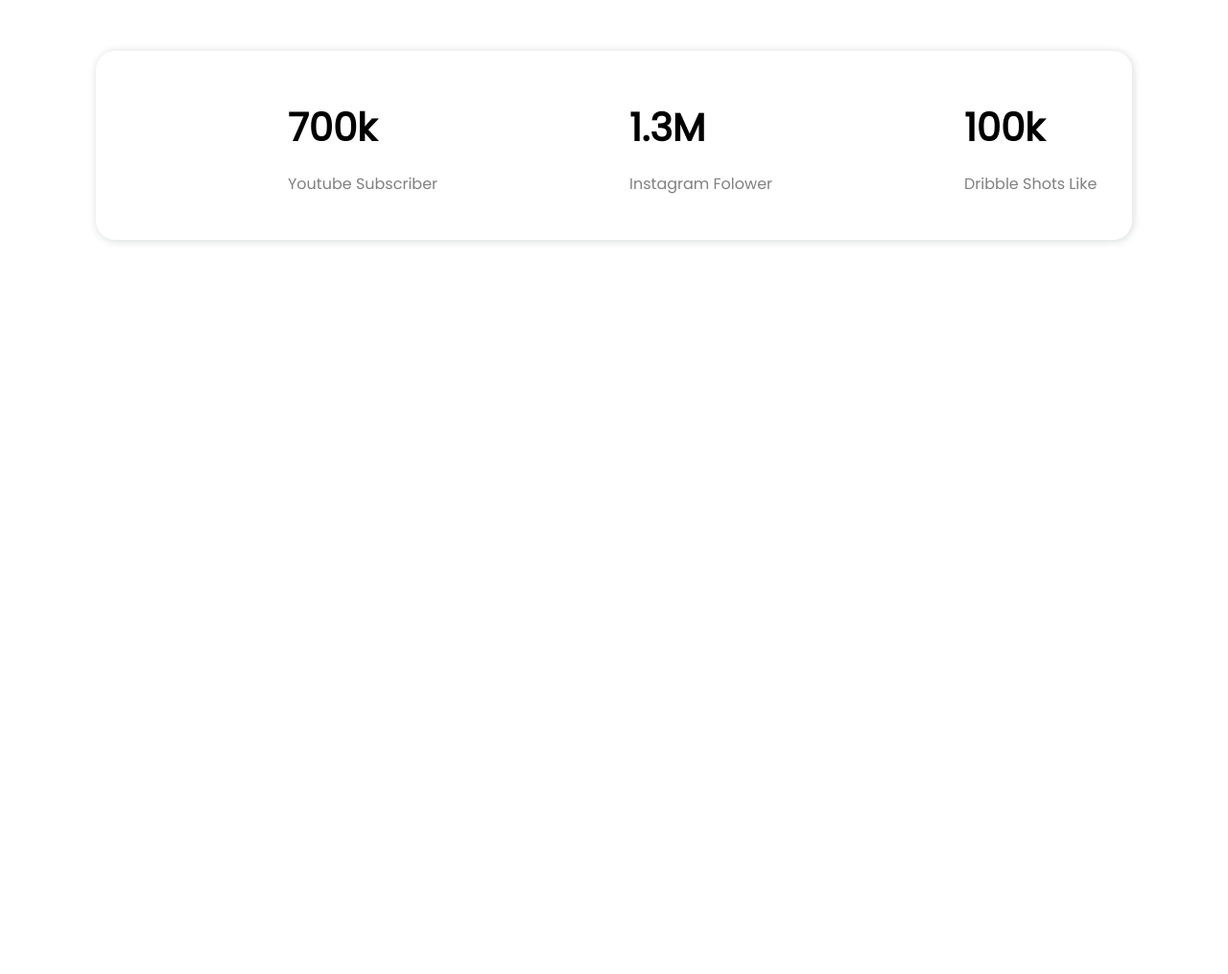
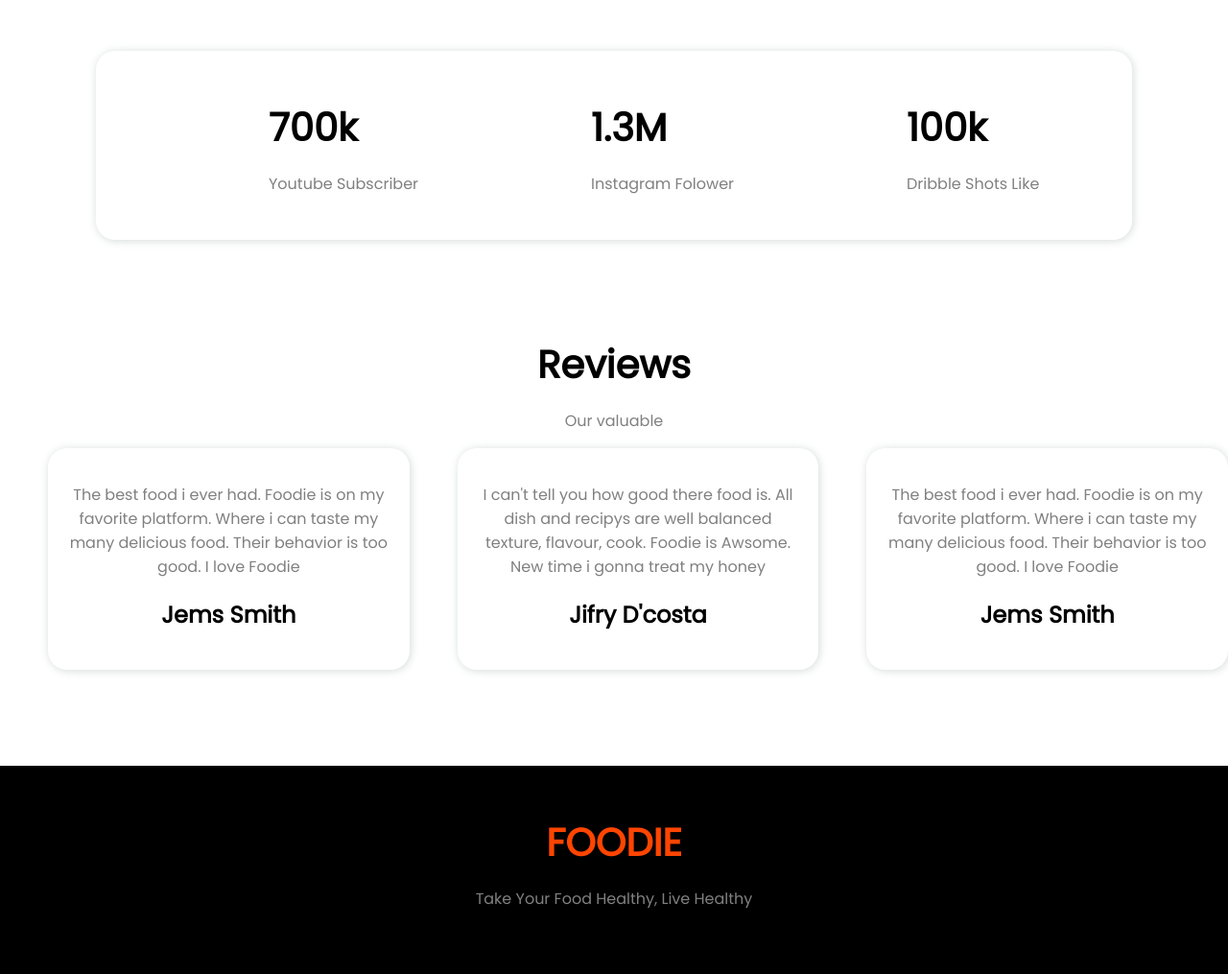
Before and after one commit to labibkhanofficialbd/Foodie, a plain HTML site: page index.html in a window 1280 px wide. Shown: the part 2035-3050 px from the top of the page at 96% size. Before the commit the page ends 2335 px from the top, so only its background shows below. Drawn offline with Linux system fonts and the light colour scheme.

Commit message:
alhumdulillah done

```diff
--- a/index.html
+++ b/index.html
@@ -12,6 +12,7 @@
     <title>Foodie</title>
 </head>
 <body>
+    <!-- Hero Section Start -->
     <section class="hero-section">
         <div class="hero-div">
             <div class="hero-content">
@@ -27,6 +28,9 @@
             </div>
         </div>
     </section>
+    <!-- Hero Section End -->
+
+    <!-- About Section Start-->
     <section class="about-section">
         <div class="about-div">
             <div >
@@ -39,6 +43,9 @@
             </div>
         </div>
     </section>
+    <!-- About Section End -->
+
+    <!-- Recipy Section Start-->
     <section class="recipy">
         <div class="title-div">
             <h1 class="recipy-sec-titile">My Recipy</h1>
@@ -62,6 +69,9 @@
             </div>
         </div>
     </section>
+    <!-- Recipy Section End-->
+
+    <!--Statics Section Start-->
     <section class="statics">
         <div class="status">
             <div class="status-value">
@@ -78,5 +88,35 @@
             </div>
         </div>
     </section>
+    <!-- Statics Section End-->
+
+    <!--Review Section Start-->
+    <section class="review">
+        <div class="title-div">
+            <h1>Reviews</h1>
+            <p>Our valuable</p>
+        </div>
+        <div class="review-div">
+            <div class="reviews">
+                <p>The best food i ever had. Foodie is on my favorite platform. Where i can taste my many delicious food. Their behavior is too good. I love Foodie</p>
+                <h2>Jems Smith</h2>
+            </div>
+            <div class="reviews">
+                <p>I can't tell you how good there food is. All dish and recipys are well balanced texture, flavour, cook. Foodie is Awsome. New time i gonna treat my honey</p>
+                <h2>Jifry D'costa</h2>
+            </div>
+            <div class="reviews">
+                <p>The best food i ever had. Foodie is on my favorite platform. Where i can taste my many delicious food. Their behavior is too good. I love Foodie</p>
+                <h2>Jems Smith</h2>
+            </div>
+        </div>
+    </section>
+    <!-- Review Section End-->
+
+    <!--Footer Section Start-->
+    <footer>
+        <h1><span>FOODIE</span></h1>
+        <p>Take Your Food Healthy, Live Healthy</p>
+    </footer>
 </body>
 </html>
--- a/style.css
+++ b/style.css
@@ -108,5 +108,26 @@
     margin-bottom: 50px;
 }
 .status-value{
-    padding-left: 200px;
+    padding-left: 180px;
+
 }
+.reviews{
+    box-shadow: 1px 1px 10px rgb(212, 219, 217);
+    margin-left: 50px;
+    border-radius: 20px;
+    width: 350px;
+    padding: 20px;
+    text-align: center;
+
+}
+.review-div{
+    display: flex;
+    margin-bottom: 50px;
+    padding-bottom: 50px;
+}
+footer{
+    text-align: center;
+    background: black;
+    padding-top: 50px;
+    padding-bottom: 50px;
+}
```
Also changed, not shown: img/review-banner.png (renamed from img/review banner.png).
